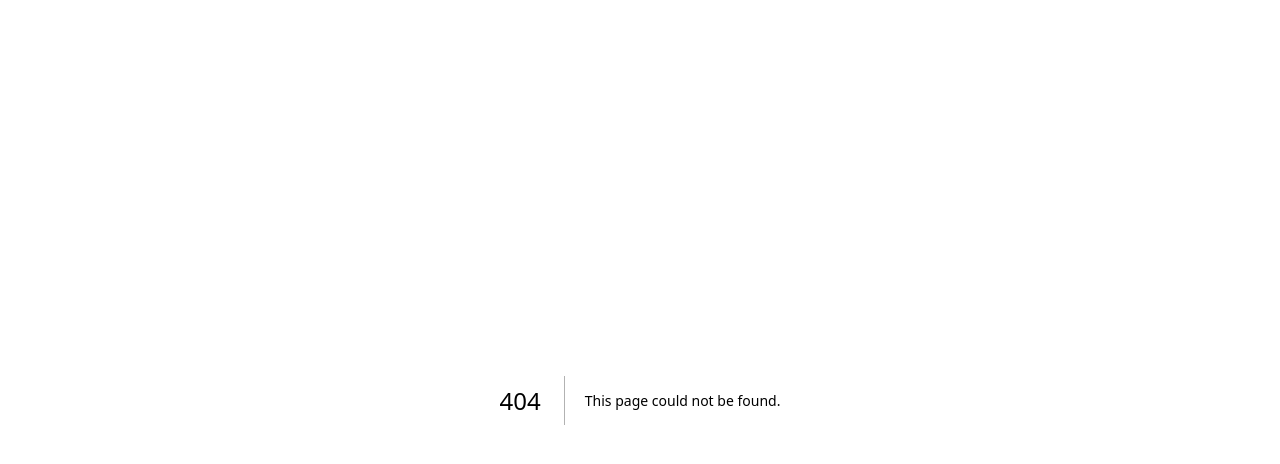
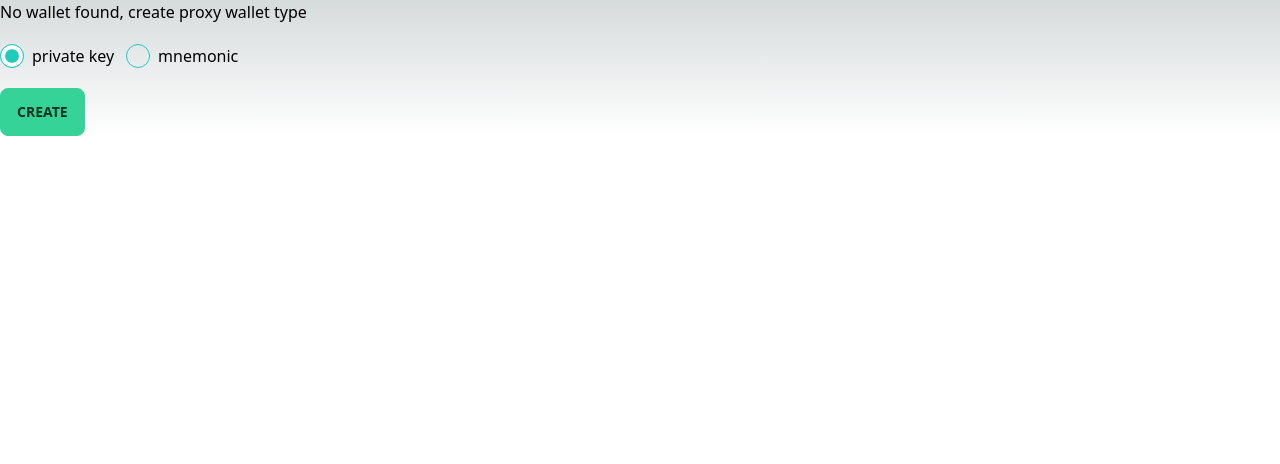
Before and after one commit to rpplusplus/proxy_wallet_demo, a Next.js app: page /components/no_wallet in a window 1280 px wide. Before the commit this address had no page. Shown: the top 464 px of the page. Built offline with nearby package versions, Linux system fonts and the light colour scheme.

Commit message:
feat(pages/components/no_wallet.tsx): add no wallet compoents

```diff
--- /dev/null
+++ b/pages/components/no_wallet.tsx
@@ -0,0 +1,40 @@
+import { useContext, useState } from "react"
+import RadioGroup from "./radio_group"
+
+const NoWallet: React.FC = () => {
+
+    const radioGroupItems = [{
+        value: "private_key",
+        label: "private key"
+    }, {
+        value: 'mnemonic',
+        label: 'mnemonic'
+    }]
+
+    const [type, SetType] = useState<string>("private_key");
+
+    return (<>
+        <div>No wallet found, create proxy wallet type </div>
+        <div className="mt-5">
+            <RadioGroup
+                items={radioGroupItems}
+                onChange={(s) => SetType(s)} value={type} />
+        </div>
+
+        <button className="btn btn-success mt-5" onClick={async ()=>{
+            const resp = await fetch('/api/users/create_wallet', {
+                method: "POST",
+                headers: {
+                    'Content-Type': 'application/json'
+                },
+                body: JSON.stringify({type})
+            })
+
+            if (resp.ok) {
+                location.reload()
+            }
+        }}>CREATE</button>
+    </>)
+}
+
+export default NoWallet
```
